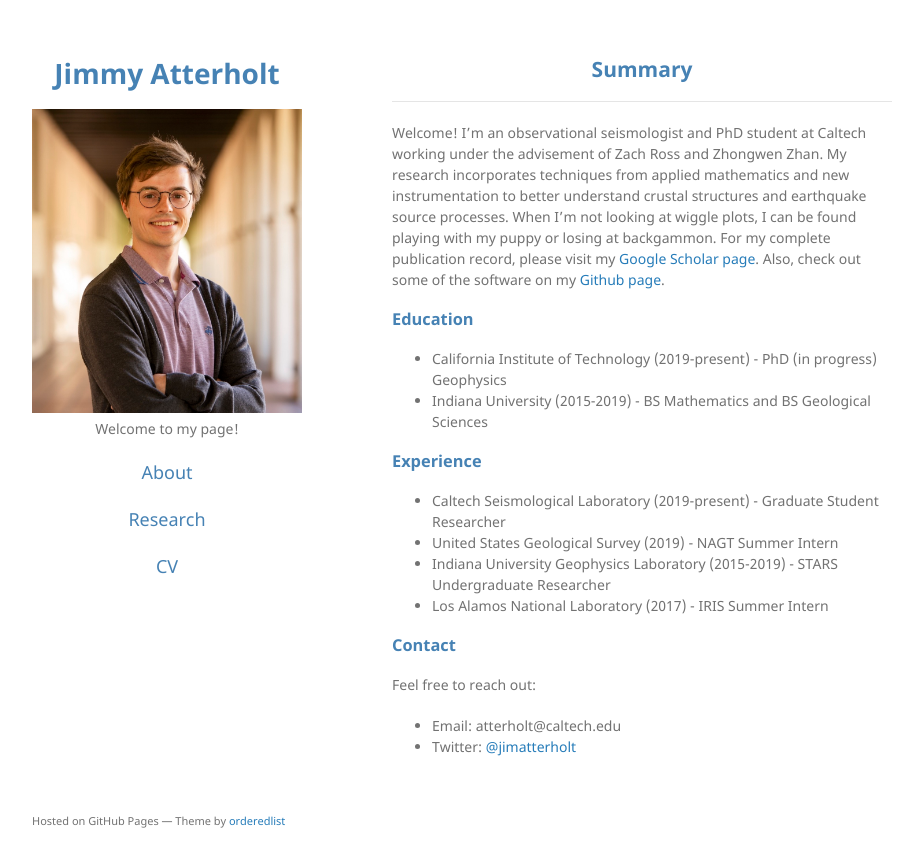
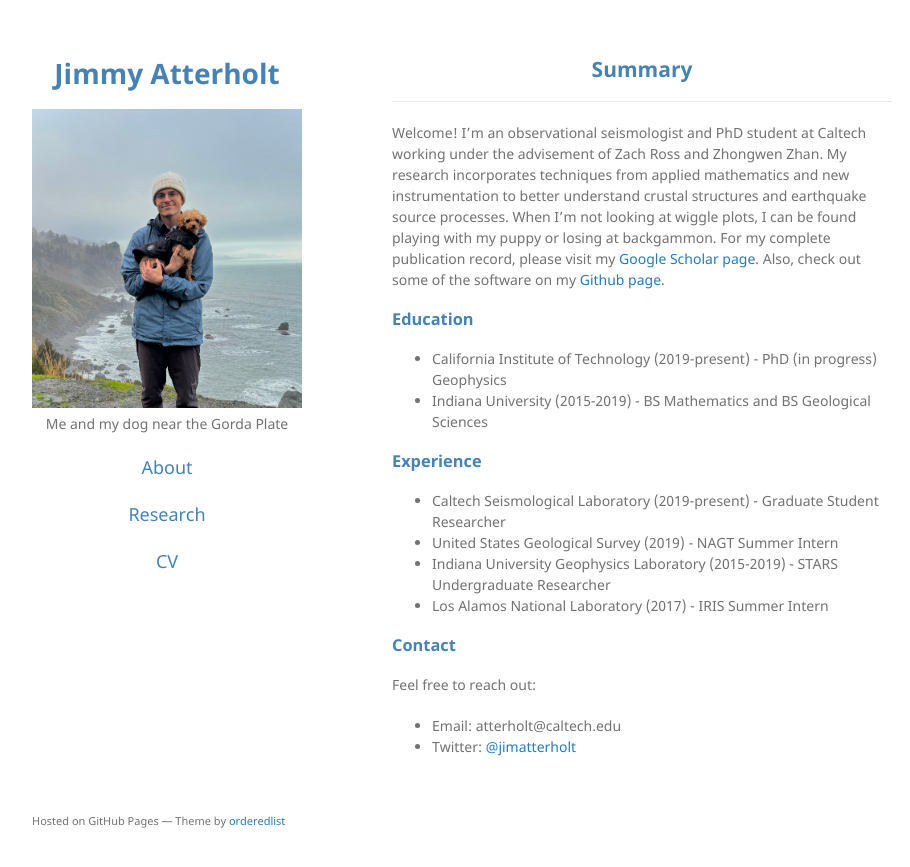
Before and after one commit to atterholt/atterholt.github.io, a Jekyll site: the page built from index.md, in a window 1280 px wide. Shown: the top 867 px of the page, without its empty margins (178-1088 px from the left). Built offline with Jekyll 4.4.1, drawn with Linux system fonts in a browser that asks for light colours.

Commit message:
Update _config.yml

```diff
--- a/_config.yml
+++ b/_config.yml
@@ -1,6 +1,6 @@
 title: Jimmy Atterholt
-logo: /assets/img/headshot_website.jpg
-description: Welcome to my page!
+logo: /assets/img/WebsiteImage.jpg
+description: Me and my dog near the Gorda Plate
 show_downloads: false
 google_analytics:
 theme: jekyll-theme-minimal
```
